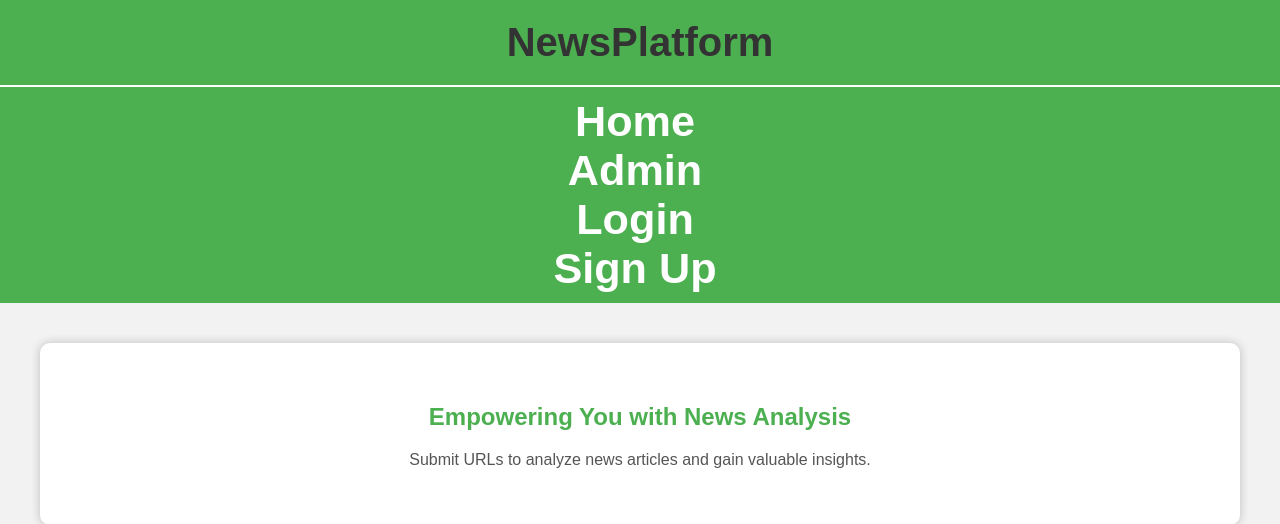
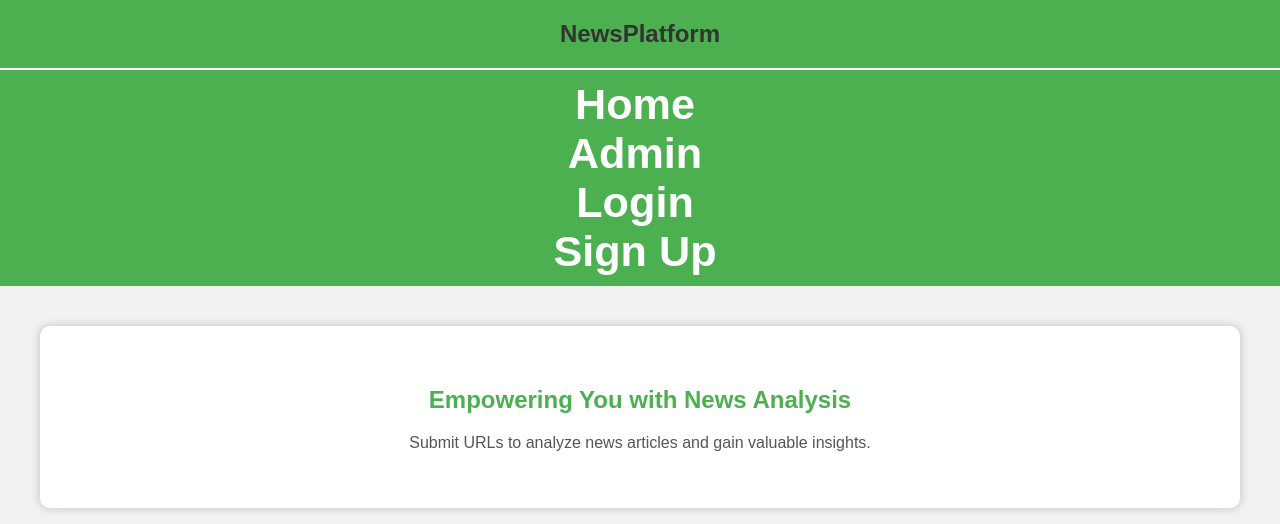
Before and after one commit to Rijwith/news_main, a Flask app: page / in a window 1280 px wide. Shown: the top 524 px of the page. Run offline with Flask 3, Linux system fonts and the light colour scheme; some libraries are stand-ins or nearby versions.

Commit message:
style.css

```diff
--- a/static/style.css
+++ b/static/style.css
@@ -18,7 +18,7 @@ header {
 }
 
 .site-name {
-    font-size: 2.5em;
+    font-size: 1.5em;
     margin: 0;
 }
 
```
